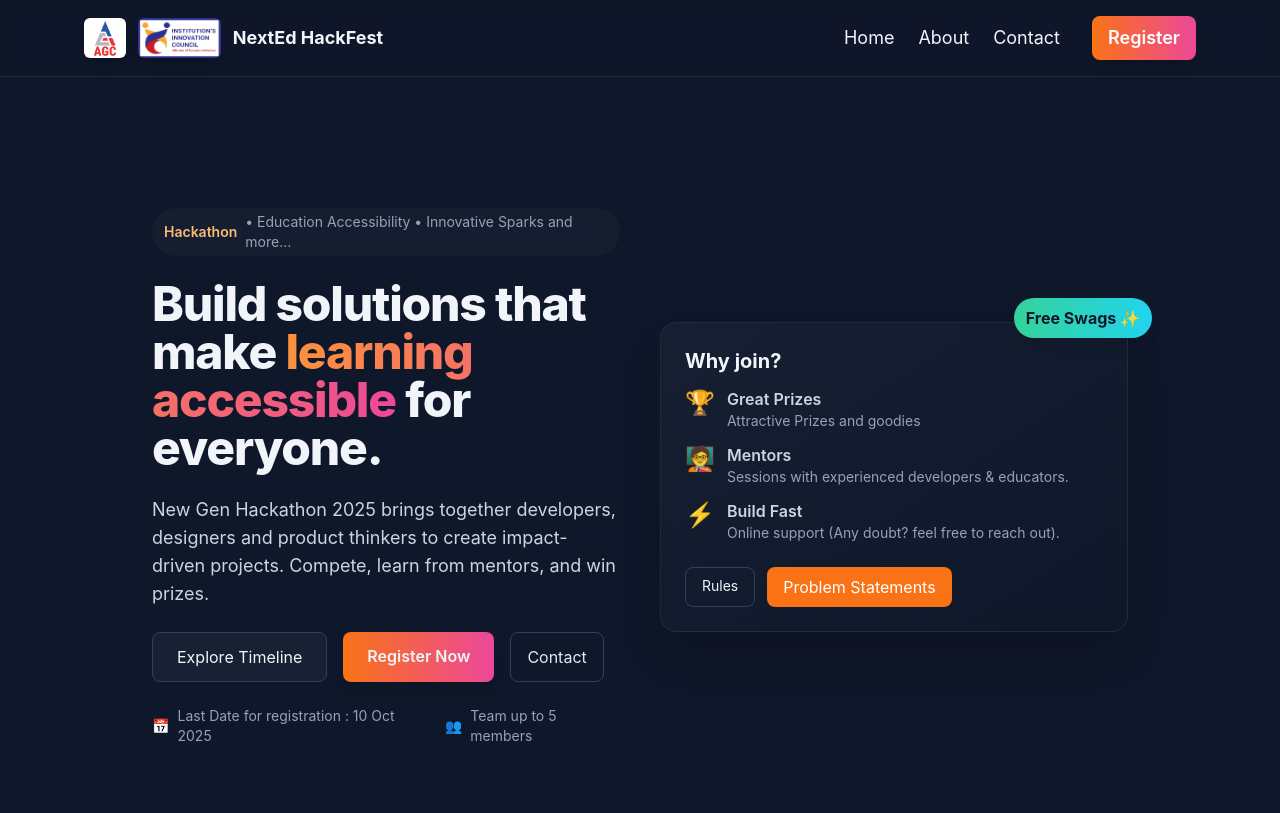
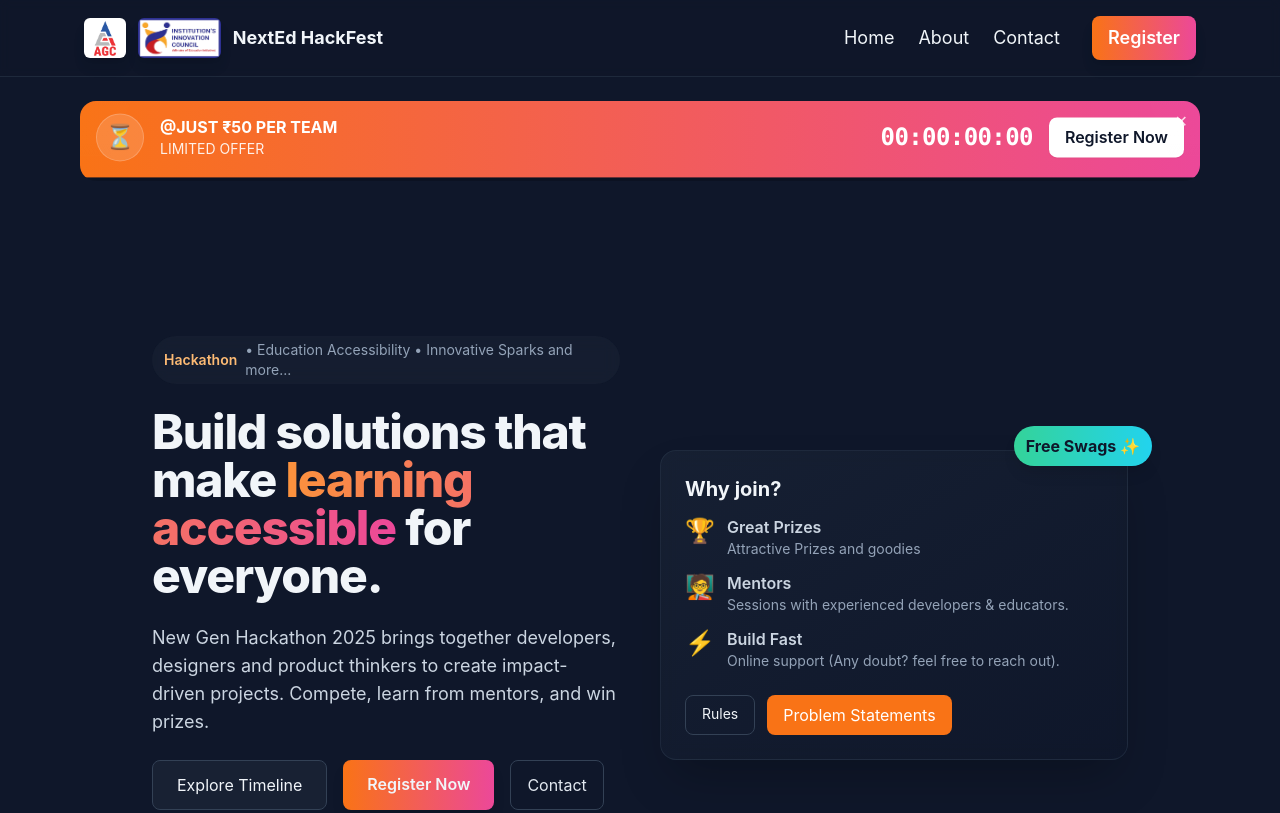
Before and after one commit to MadhavSharma19/HACK_EDC_1, a plain HTML site: page index.html in a window 1280 px wide. Shown: the top 813 px of the page. Drawn offline with nearby package versions, Linux system fonts and the light colour scheme.

Commit message:
index.html

```diff
--- a/index.html
+++ b/index.html
@@ -78,37 +78,45 @@
 
 
 
-<!-- Limited-time Offer Popup -->
-<!-- Limited-time Offer Popup -->
-<div id="promo-overlay" class="fixed inset-0 bg-black/50 flex items-center justify-center z-50 hidden">
-  <div class="relative w-[90%] max-w-lg rounded-2xl shadow-2xl overflow-hidden animate-fade-in">
-    <div class="flex flex-col items-center gap-6 p-6 bg-gradient-to-r from-orange-500 to-pink-500 text-white">
 
+  <!-- Limited-time animated banner -->
+<div id="promo-banner" class="max-w-6xl mx-auto my-6 px-4">
+  <div class="relative overflow-hidden rounded-2xl">
+    <div class="flex items-center justify-between gap-4 p-3 md:p-4 bg-gradient-to-r from-orange-500 to-pink-500 text-white shadow-lg animate-pulse-slow">
       <div class="flex items-center gap-4">
-        <div class="flex items-center justify-center w-14 h-14 rounded-full bg-white/20 border border-white/30">
-          <span class="text-3xl">⏳</span>
+        <div class="flex items-center justify-center w-12 h-12 rounded-full bg-white/15 border border-white/20">
+          <span class="text-2xl">⏳</span>
         </div>
         <div>
-          <div class="font-bold text-lg">@JUST ₹50 PER TEAM</div>
-          <div class="text-sm opacity-90">LIMITED OFFER</div>
+          <div class="font-bold text-sm md:text-base">@JUST ₹50 PER TEAM</div>
+          <div class="text-xs md:text-sm opacity-90">LIMITED OFFER</div>
         </div>
       </div>
 
-      <div aria-live="polite" id="promo-countdown" class="font-mono font-semibold text-2xl tracking-tight">
-        00:00:00:00
+      <div class="flex items-center gap-4">
+        <div aria-live="polite" id="promo-countdown" class="font-mono font-semibold text-lg md:text-2xl tracking-tight">00:00:00:00</div>
+        <a href="hackathon.html#register" class="px-4 py-2 rounded-lg bg-white text-slate-900 font-semibold shadow-sm hover:scale-[1.03] transition">
+          Register Now
+        </a>
       </div>
 
-      <div class="flex gap-4">
-        <a href="hackathon.html#register" class="px-5 py-2 rounded-lg bg-white text-slate-900 font-semibold shadow-sm hover:scale-105 transition">
-          Register Now
-        </a>
-        <button id="promo-close" class="px-5 py-2 rounded-lg border border-white/30 text-white font-semibold hover:bg-white/20 transition">
-          Close
-        </button>
-      </div>
+      <!-- small close button -->
+      <button id="promo-close" class="absolute right-2 top-2 text-white/80 hover:text-white p-1 rounded-md" aria-label="Close promo">
+        ✕
+      </button>
     </div>
+
+    <!-- decorative animated ribbon -->
+    <div class="ribbon-left hidden md:block" aria-hidden="true"></div>
+    <div class="ribbon-right hidden md:block" aria-hidden="true"></div>
   </div>
 </div>
+
+
+
+
+
+
 
 
 
```
